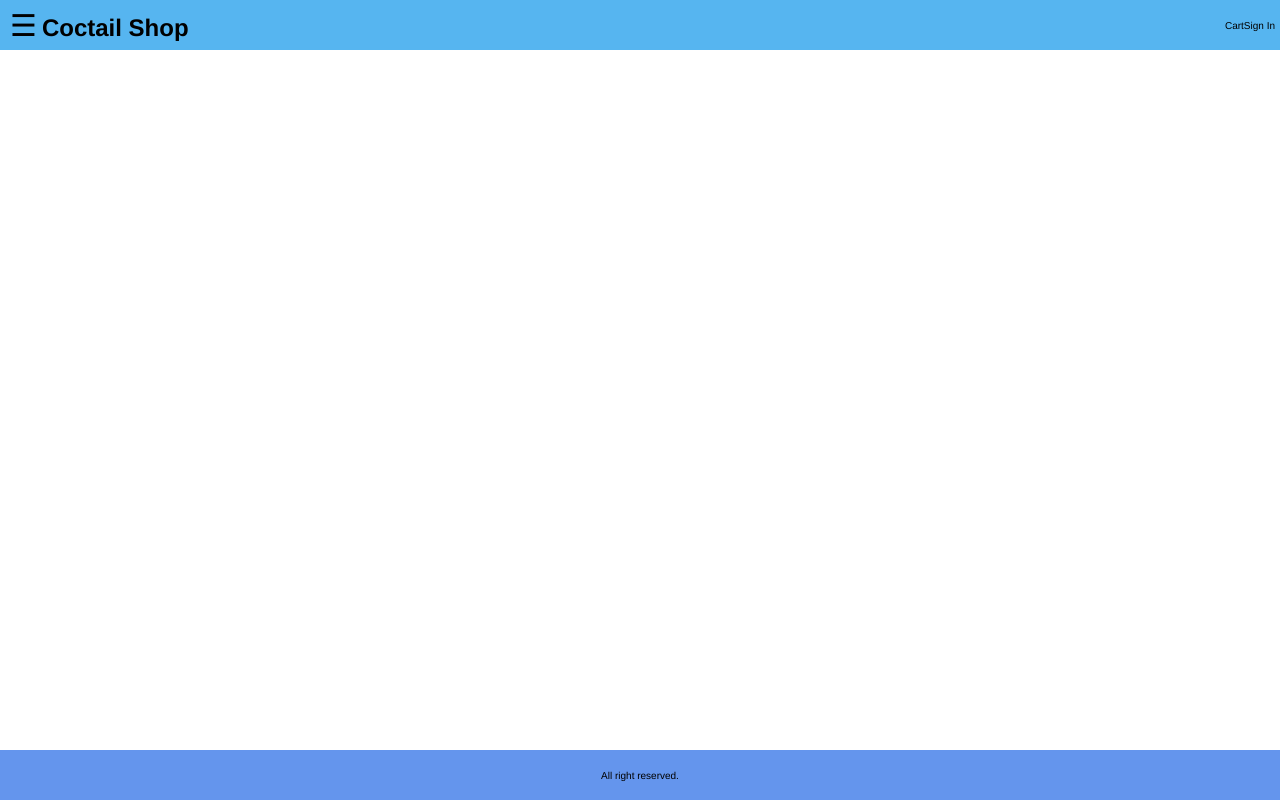
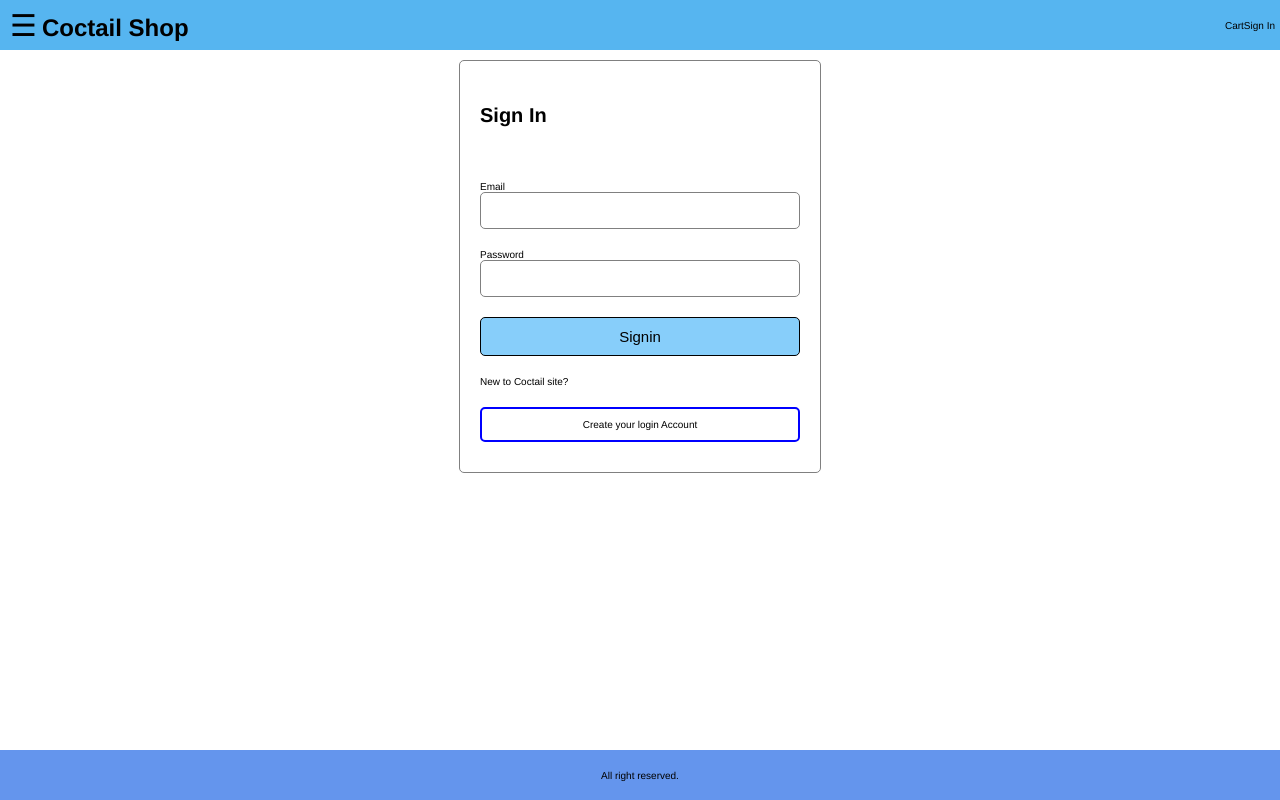
Before and after one commit to sofie-morling/React-Node.js, a React (Create React App) app in the folder amazon/frontend/: page /Signin in a window 1280 px wide. Built offline with nearby package versions, Linux system fonts and the light colour scheme.

Commit message:
add on signin page

```diff
--- a/amazon/frontend/src/App.js
+++ b/amazon/frontend/src/App.js
@@ -4,7 +4,7 @@ import './App.css';
 import CartScreen from './screens/CartScreen';
 import HomeScreen from './screens/HomeScreen';
 import ProductScreen from './screens/ProductScreen';
-import signinScreen from './screens/signinScreen';
+import SigninScreen from './screens/SigninScreen';
 
 function App() {
 
@@ -26,7 +26,8 @@ function App() {
             </div>
             <div className="header-links">
                 <a href="cart.html">Cart</a>
-                <a href="signin.html">Sign In</a>
+                <Link to="/Signin" />
+                <a href="Signin.html">Sign In</a>
             </div>
         </header>
         <aside className="sidebar">
@@ -52,7 +53,7 @@ function App() {
         </aside>
         <main className="main">
             <div className="content">
-              <Route path="signin" component={signinScreen} />
+              <Route path="/Signin" component={SigninScreen} />
               <Route path="/product/:id" component={ProductScreen} />
               <Route path="/cart/:id?" component={CartScreen} />
               <Route path="/" exact={true} component={HomeScreen} />
--- a/amazon/frontend/src/Screens/signinScreen.js
+++ b/amazon/frontend/src/Screens/signinScreen.js
@@ -1,21 +1,67 @@
 import React, { useEffect, useState } from 'react';
 import { Link } from 'react-router-dom';
 import {useDispatch, useSelector} from 'react-redux';
+import { signin } from '../actions/userAction';
 
 
-function signinScreen(props) {
-
+function SigninScreen(props) {
+    const [email, setEmail] = useState();
+    const [password, setPassword] = useState();
+    const userSignin = useSelector(state=>state.userSignin);
+    const { loding, userInfo, error } = userSignin;
     const dispatch = useDispatch();
 
+
+
     useEffect (() => {
+        if (userInfo) {
+            props.history.push("/");
+        }
 
         return () => {
             //
         };
-    }, []);
+    }, [userInfo]);
 
+    const submitHandler = (e) => {
+        e.preventDefault();
+        dispatch(signin(email, password));
+    }
 
+    return <div className="form">
+        <form onSubmit={submitHandler}>
+            <ul className="form-container">
+                <li>
+                    <h1>Sign In</h1>
+                </li>
+                <li>
+                    {loding && <div>Loading...</div>}
+                    {error && <div>{error}</div>}
+                </li>
+                <li>
+                    <label htmlFor="email">
+                        Email
+                    </label>
+                    <input type="email" name="email" id="email" onChange={(e) => setEmail(e.target.value)}
+                    />
+                </li>
+                <li>
+                    <label htmlFor="password">Password</label>
+                    <input type="password" id="password" name="password" onChange={(e) => setPassword(e.target.value)}
+                    />
+                </li>
+                <li>
+                    <button type="submit" className="button primary">Signin</button>
 
-    return
+                </li>
+                <li>
+                    New to Coctail site?
+                </li>
+                <li>
+                    <Link to="/register" className="button secondary text-center">Create your login Account</Link>
+                </li>
+            </ul>
+        </form>
+    </div>
 }
-export default signinScreen;
+export default SigninScreen;
--- /dev/null
+++ b/amazon/frontend/src/actions/userAction.js
@@ -0,0 +1,15 @@
+import Axios from 'axios';
+import Cookie from 'js-cookie';
+import { USER_SIGNIN_FAIL, USER_SIGNIN_REQUEST, USER_SIGNIN_SUCCESS } from '../constants/userConstants';
+
+const signin = (email, password) => async (dispatch) => {
+    dispatch({ type: USER_SIGNIN_REQUEST, payload: { email, password } });
+    try {
+        const { data } = await Axios.post("/api/users/signin", { email, password });
+        dispatch({ type: USER_SIGNIN_SUCCESS, payload: data });
+        Cookie.set('userInfo', JSON.stringify(data));
+    } catch (error) {
+        dispatch({ type: USER_SIGNIN_FAIL, payload: error.message });
+    }
+}
+    export { signin };
--- /dev/null
+++ b/amazon/frontend/src/constants/userConstants.js
@@ -0,0 +1,3 @@
+export const USER_SIGNIN_REQUEST = 'USER_SIGNIN_REQUEST';
+export const USER_SIGNIN_SUCCESS = 'USER_SIGNIN_SUCCESS';
+export const USER_SIGNIN_FAIL = 'USER_SIGNIN_FAIL';
--- a/amazon/frontend/src/index.css
+++ b/amazon/frontend/src/index.css
@@ -189,6 +189,16 @@ flex-direction: column;
   border: .3rem blue solid;
 }
 
+.button.primary {
+  background-color: lightskyblue;
+}
+.button.secondary{
+  border: .2rem blue solid;
+
+}
+.text-center{
+  text-align: center;
+}
 /* Cart */
 .cart {
   display: flex;
@@ -240,3 +250,31 @@ flex-direction: column;
   font-size: 2.5rem;
   text-align: right;
 }
+/* login form*/
+
+.form {
+  display: flex;
+  justify-content: center;
+  align-items: center;
+  height: 100%;
+}
+.form-container {
+  display: flex;
+  flex-direction: column;
+  width: 32rem;
+  padding: 2rem;
+  border: .1rem grey solid;
+  border-radius: .5rem;
+  list-style-type: none;
+}
+.form-container li{
+  display: flex;
+  flex-direction: column;
+  margin-bottom: 1rem;
+  margin-top: 1rem;
+}
+input{
+  padding: 1rem;
+  border: .1rem grey solid;
+  border-radius: .5rem;
+}
--- /dev/null
+++ b/amazon/frontend/src/reducers/userReducers.js
@@ -0,0 +1,16 @@
+import { USER_SIGNIN_FAIL, USER_SIGNIN_REQUEST, USER_SIGNIN_SUCCESS} from '../constants/userConstants';
+
+function userSigninReducer(state={}, action) {
+    switch(action.type) {
+        case USER_SIGNIN_REQUEST:
+            return { loading: true};
+            case USER_SIGNIN_SUCCESS:
+                return {loading: false, userInfo: action.payload};
+                case USER_SIGNIN_FAIL:
+                    return { loading: false, error: action.payload};
+                    default: return state;
+    }
+}
+export {
+    userSigninReducer
+};
--- a/amazon/frontend/src/store.js
+++ b/amazon/frontend/src/store.js
@@ -3,6 +3,7 @@ import thunk from 'redux-thunk';
 import Cookie from 'js-cookie';
 import { productDetailsReducer, productListReducer } from './reducers/productReducers';
 import { cartReducer } from './reducers/cartReducers';
+import { userSigninReducer } from './reducers/userReducers';
 
 const cartItems = Cookie.getJSON("cartItems") || [];
 
@@ -10,7 +11,8 @@ const initialState = { cart: { cartItems } };
 const reducer = combineReducers({
     productList: productListReducer,
     productDetails: productDetailsReducer,
-    cart: cartReducer
+    cart: cartReducer,
+    userSignin: userSigninReducer
 })
 const composeEnhancer = window.__REDUX_DEVTOOLS_EXTENSION_COMPOSE__ || compose;
 const store = createStore(reducer, initialState, composeEnhancer(applyMiddleware(thunk)));
```
